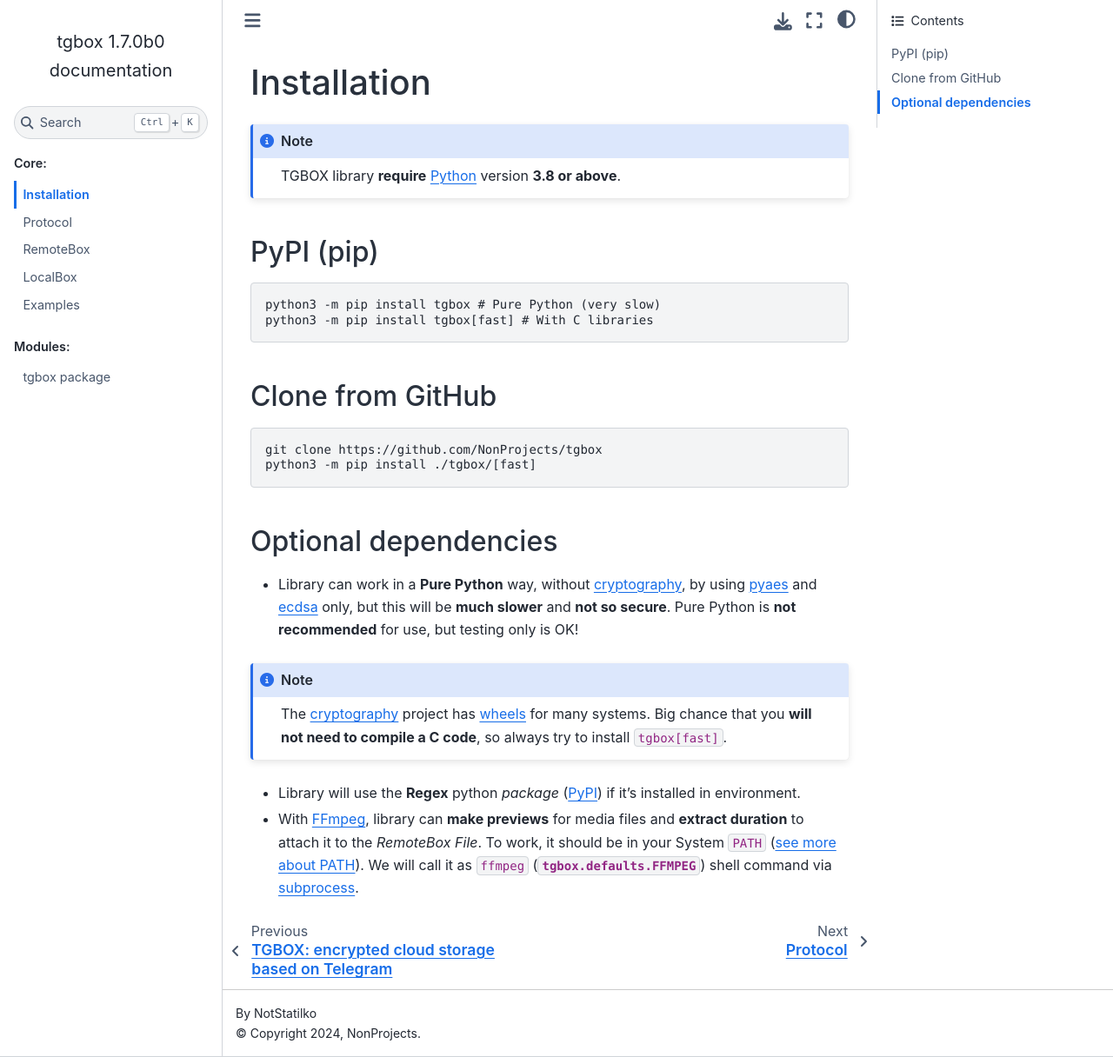
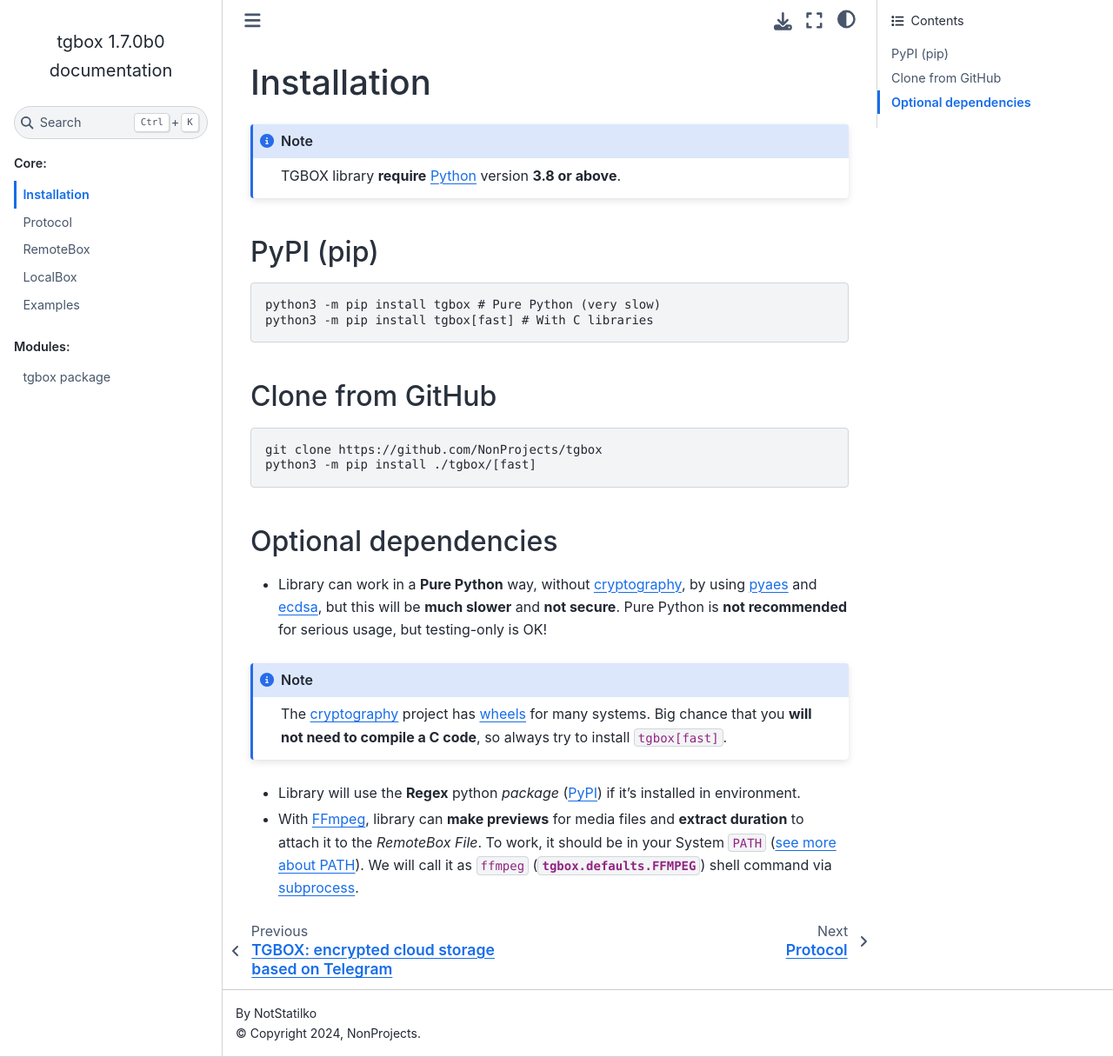
Before and after one commit to NonProjects/tgbox, a Sphinx documentation site: the page built from docs/installation.rst, in a window 1280 px wide and 1216 px high. Shown: the whole window at 87% size. Built offline with Sphinx 7.4.7 and the Sphinx Book theme 1.1.4, drawn with Linux system fonts in a browser that asks for light colours; the version number is read from the project's files by our own code.

Commit message:
Update installation.rst

```diff
--- a/docs/installation.rst
+++ b/docs/installation.rst
@@ -23,7 +23,7 @@
 Optional dependencies
 ---------------------
 
-- Library can work in a **Pure Python** way, without `cryptography <https://github.com/pyca/cryptography>`_, by using `pyaes <https://pypi.org/project/pyaes>`_ and `ecdsa <https://pypi.org/project/ecdsa>`_ only, but this will be **much slower** and **not so secure**. Pure Python is **not recommended** for use, but testing only is OK!
+- Library can work in a **Pure Python** way, without `cryptography <https://github.com/pyca/cryptography>`_, by using `pyaes <https://pypi.org/project/pyaes>`_ and `ecdsa <https://pypi.org/project/ecdsa>`_, but this will be **much slower** and **not secure**. Pure Python is **not recommended** for serious usage, but testing-only is OK!
 
 .. note::
    The `cryptography <https://github.com/pyca/cryptography>`_ project has `wheels <https://packaging.python.org/en/latest/glossary/#term-Wheel>`_ for many systems. Big chance that you **will not need to compile a C code**, so always try to install ``tgbox[fast]``.
```
